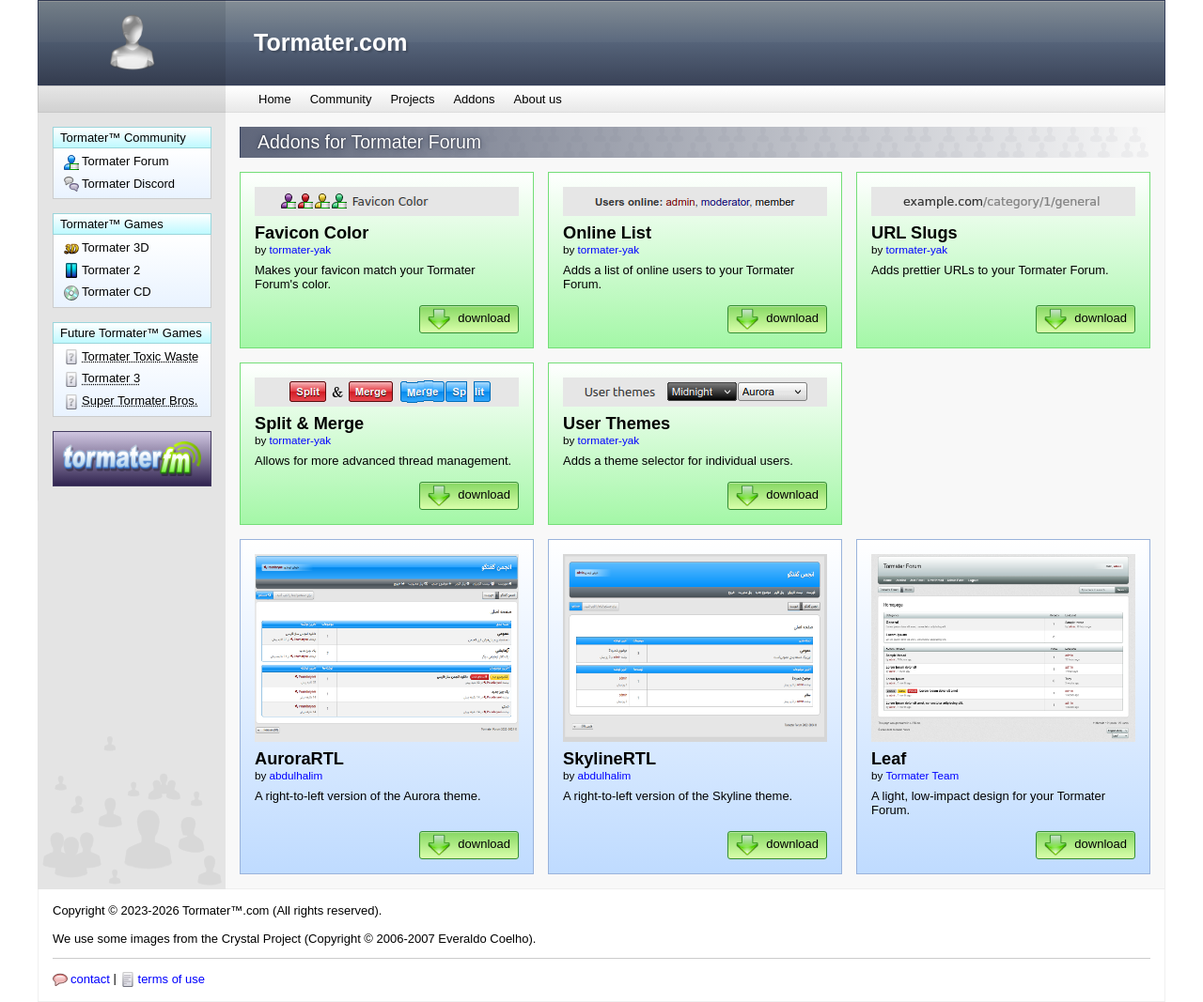
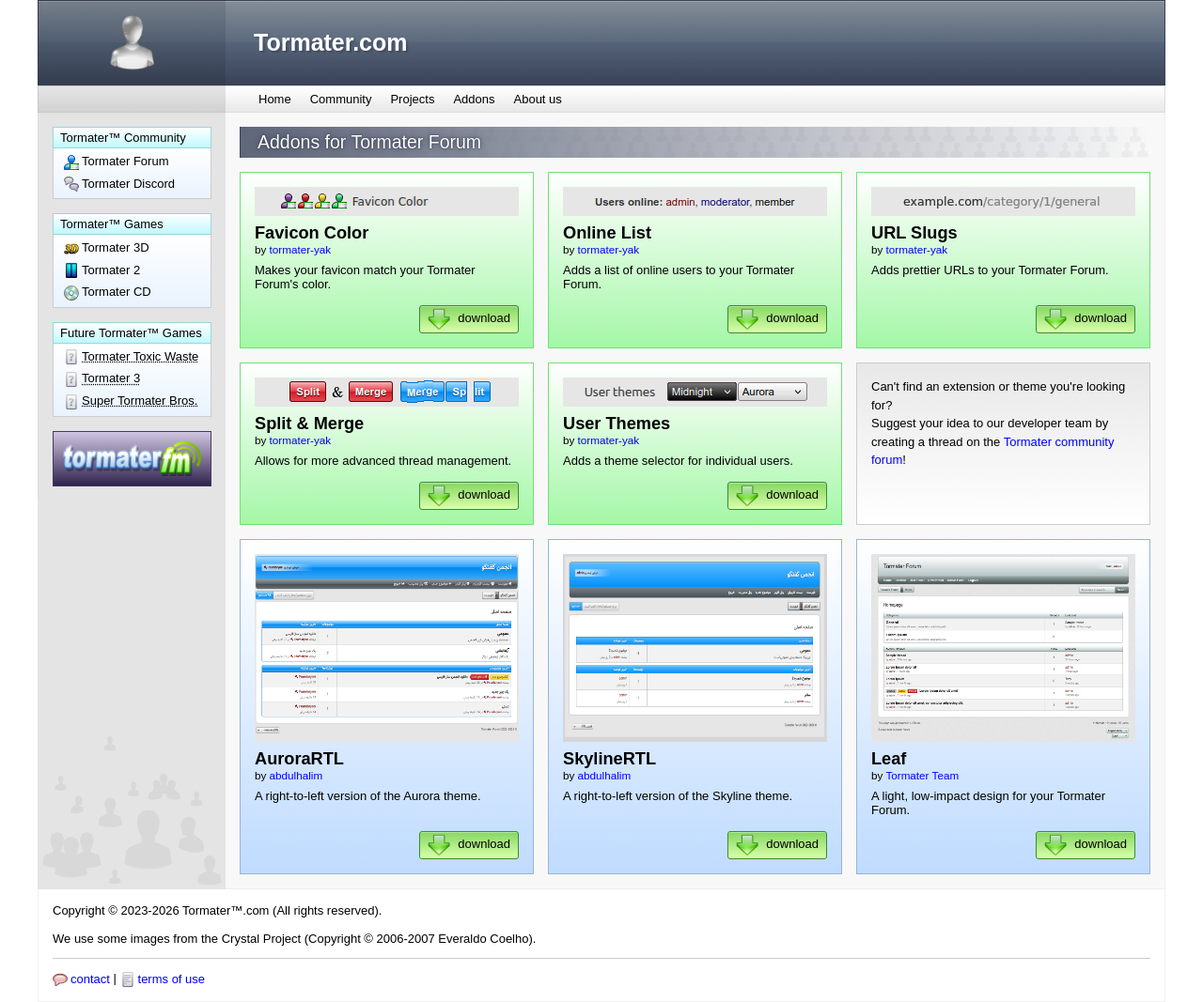
Before and after one commit to tormater/tormater.github.io, a Jekyll site: the page built from addons.html, in a window 1280 px wide. Shown: the whole page at 94% size. Built offline with Jekyll 4.4.1, drawn with Linux system fonts in a browser that asks for light colours.

Commit message:
Update addons.html

```diff
--- a/addons.html
+++ b/addons.html
@@ -88,6 +88,9 @@
     </div>
   {% endif %}
 {% endfor %}
+  <div class="addon_card addon_filler">
+    <span>Can't find an extension or theme you're looking for?<br>Suggest your idea to our developer team by creating a thread on the <a href="https://forum.tormater.com">Tormater community forum</a>!</span>
+  </div>
 </div>
 
 <div class="addon_cards">
```
